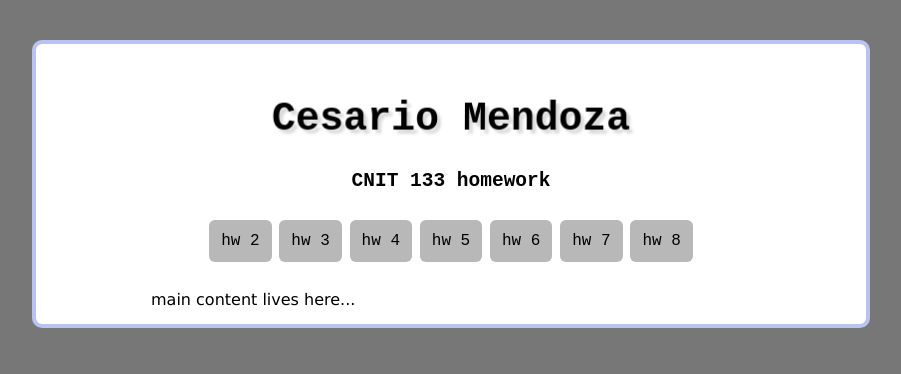
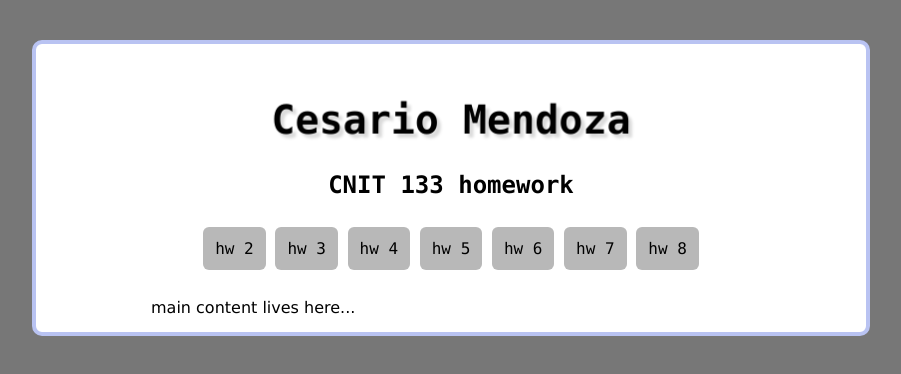
Before and after one commit to clearok/clearok.github.io, a plain HTML site: page index.html in a window 1280 px wide. Shown: the whole page, without its empty margins (189-1090 px from the left). Drawn offline with Linux system fonts and the light colour scheme.

Commit message:
Add files via upload

```diff
--- a/styles.css
+++ b/styles.css
@@ -1,7 +1,5 @@
-@import url('https://fonts.googleapis.com/css?family=Roboto&display=swap');
-
 body {
-  font-family: monospace;
+  font-family: "SFMono-Regular",Consolas,"Liberation Mono", Menlo, Courier, monospace;
   background-color: #777;
 }
 
```
